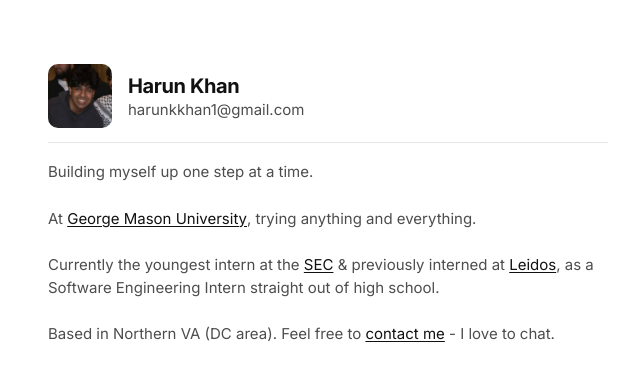
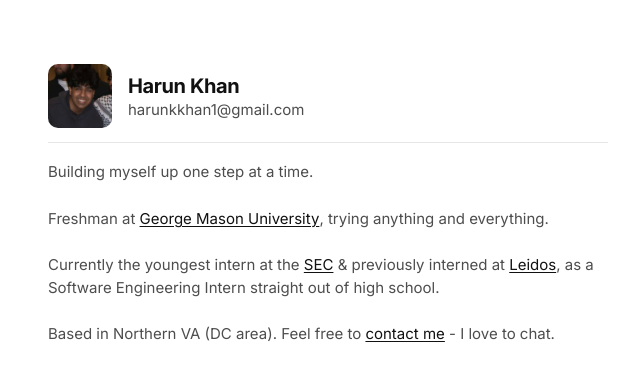
Before and after one commit to harunkkhan/personal-website, a React (Vite) app: page / in a window 1280 px wide. Shown: the top 378 px of the page, without its empty margins (312-952 px from the left). Built offline with nearby package versions, Linux system fonts and the light colour scheme.

Commit message:
another update

```diff
--- a/src/pages/HarunKhanOrgPage.tsx
+++ b/src/pages/HarunKhanOrgPage.tsx
@@ -48,7 +48,7 @@ export default function HarunKhanOrgPage() {
           Building myself up one step at a time.
         </p>
         <p className="sectionBody harunkhanOrgParagraph">
-          At{" "}
+          Freshman at{" "}
           <button
             type="button"
             className="link linkButton"
```
